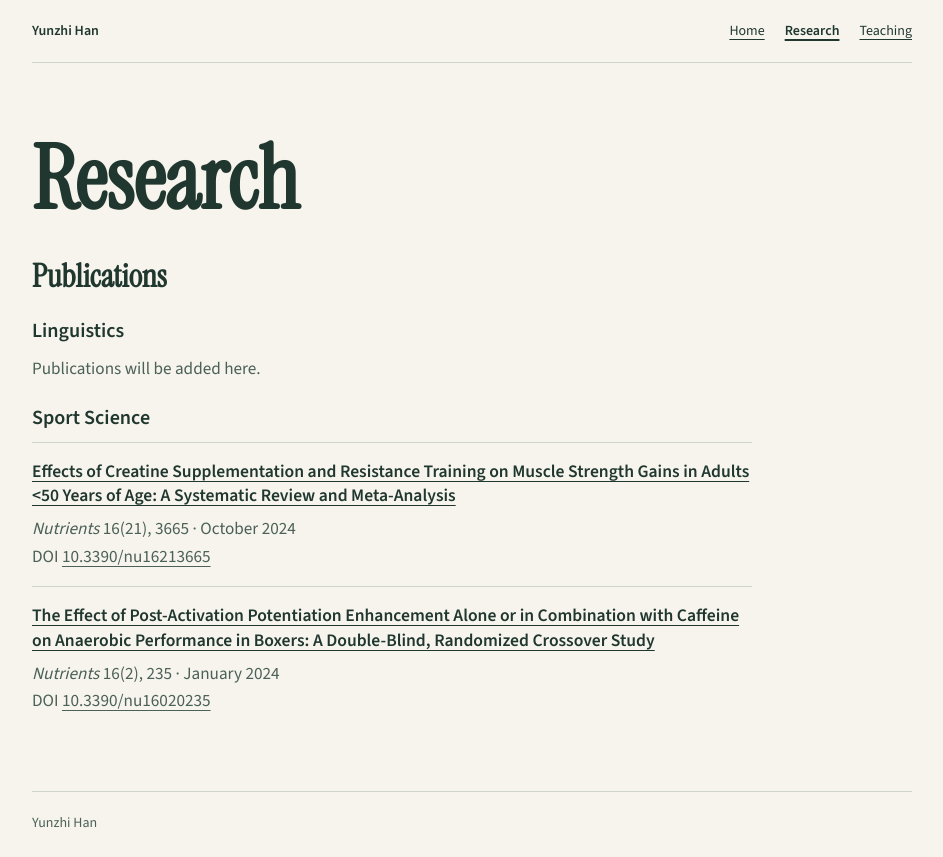
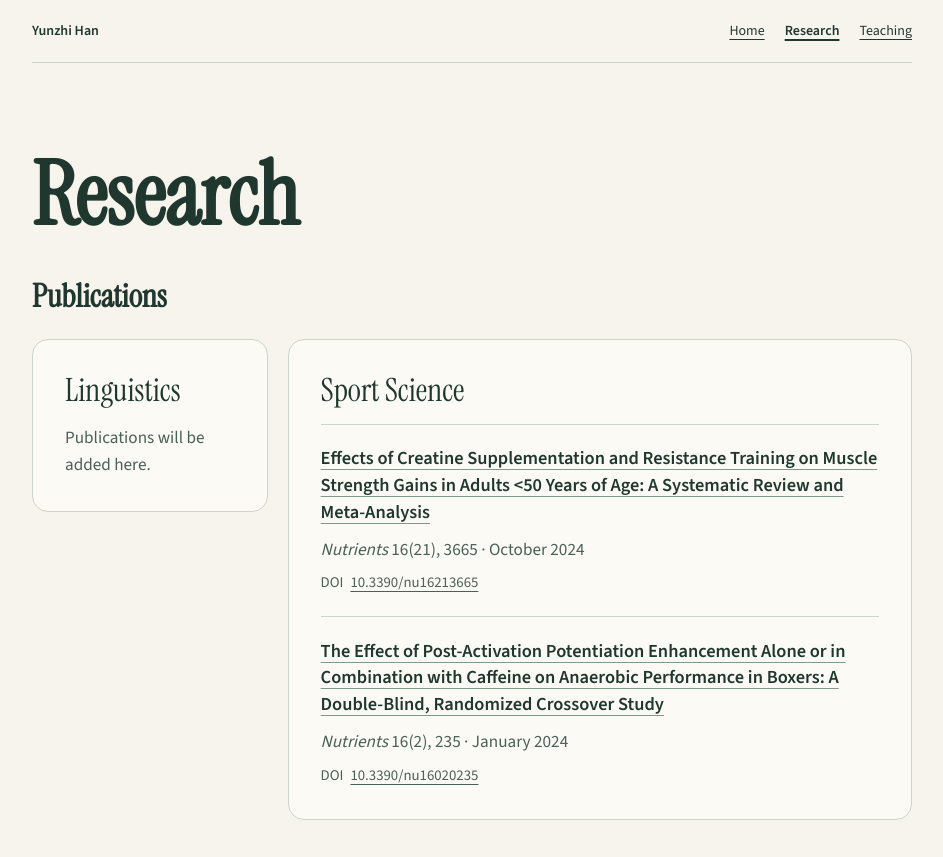
Before and after one commit to veronicahan/YunzhiHan, a plain HTML site: page research.html in a window 1280 px wide. Shown: the top 857 px of the page, without its empty margins (168-1111 px from the left). Drawn offline with nearby package versions, Linux system fonts and the light colour scheme.

Commit message:
Improve publication layout on Research page

```diff
--- a/research.html
+++ b/research.html
@@ -7,6 +7,74 @@
   <title>Research | Yunzhi Han</title>
   <link rel="stylesheet" href="https://fonts.googleapis.com/css2?family=Instrument+Serif&amp;family=Source+Sans+3:wght@400;600&amp;display=swap">
   <link rel="stylesheet" href="style.css">
+  <style>
+    .research-page .page-title {
+      padding-block: clamp(3rem, 8vw, 5rem) 1.75rem;
+    }
+
+    .research-page .publications {
+      max-width: none;
+      padding-bottom: clamp(3rem, 8vw, 6rem);
+    }
+
+    .research-page .publications h2 {
+      margin-bottom: 1.5rem;
+    }
+
+    .publication-columns {
+      display: grid;
+      grid-template-columns: minmax(0, 1fr) minmax(0, 2.65fr);
+      gap: 1.25rem;
+      align-items: start;
+    }
+
+    .research-page .publication-group {
+      margin: 0;
+      padding: clamp(1.25rem, 3.5vw, 2rem);
+      border: 1px solid var(--line);
+      border-radius: 1rem;
+      background: #fbfaf5;
+    }
+
+    .research-page .publication-group h3 {
+      margin-bottom: .9rem;
+      font: 400 2rem/1.15 "Instrument Serif", Georgia, serif;
+    }
+
+    .research-page .publication-list li {
+      padding-block: 1.3rem;
+    }
+
+    .research-page .publication-list li:last-child {
+      padding-bottom: 0;
+    }
+
+    .research-page .publication-list h4 {
+      margin-bottom: .65rem;
+      font-size: 1.15rem;
+      font-weight: 600;
+      line-height: 1.45;
+      text-wrap: pretty;
+    }
+
+    .research-page .publication-list h4 a {
+      text-decoration-thickness: 1px;
+      text-decoration-color: #81988a;
+    }
+
+    .publication-doi {
+      margin-top: .5rem;
+      font-size: .925rem;
+    }
+
+    .publication-doi a {
+      margin-left: .25rem;
+    }
+
+    @media (max-width: 45rem) {
+      .publication-columns { grid-template-columns: 1fr; }
+    }
+  </style>
 </head>
 <body>
   <header class="wrap">
@@ -17,10 +85,11 @@
       <a href="teaching.html">Teaching</a>
     </nav>
   </header>
-  <main class="wrap">
+  <main class="wrap research-page">
     <h1 class="page-title" id="research">Research</h1>
     <section class="publications" aria-labelledby="publications">
       <h2 id="publications">Publications</h2>
+      <div class="publication-columns">
         <section class="publication-group" aria-labelledby="linguistics">
           <h3 id="linguistics">Linguistics</h3>
           <p>Publications will be added here.</p>
@@ -31,15 +100,16 @@
             <li>
               <h4><a href="https://doi.org/10.3390/nu16213665">Effects of Creatine Supplementation and Resistance Training on Muscle Strength Gains in Adults &lt;50 Years of Age: A Systematic Review and Meta-Analysis</a></h4>
               <p><cite>Nutrients</cite> 16(21), 3665 · <time datetime="2024-10">October 2024</time></p>
-            <p>DOI <a href="https://doi.org/10.3390/nu16213665">10.3390/nu16213665</a></p>
+              <p class="publication-doi">DOI <a href="https://doi.org/10.3390/nu16213665">10.3390/nu16213665</a></p>
             </li>
             <li>
               <h4><a href="https://doi.org/10.3390/nu16020235">The Effect of Post-Activation Potentiation Enhancement Alone or in Combination with Caffeine on Anaerobic Performance in Boxers: A Double-Blind, Randomized Crossover Study</a></h4>
               <p><cite>Nutrients</cite> 16(2), 235 · <time datetime="2024-01">January 2024</time></p>
-            <p>DOI <a href="https://doi.org/10.3390/nu16020235">10.3390/nu16020235</a></p>
+              <p class="publication-doi">DOI <a href="https://doi.org/10.3390/nu16020235">10.3390/nu16020235</a></p>
             </li>
           </ul>
         </section>
+      </div>
     </section>
   </main>
   <footer class="wrap">Yunzhi Han</footer>
```
Lines whose indentation alone changed are shown as unchanged.
